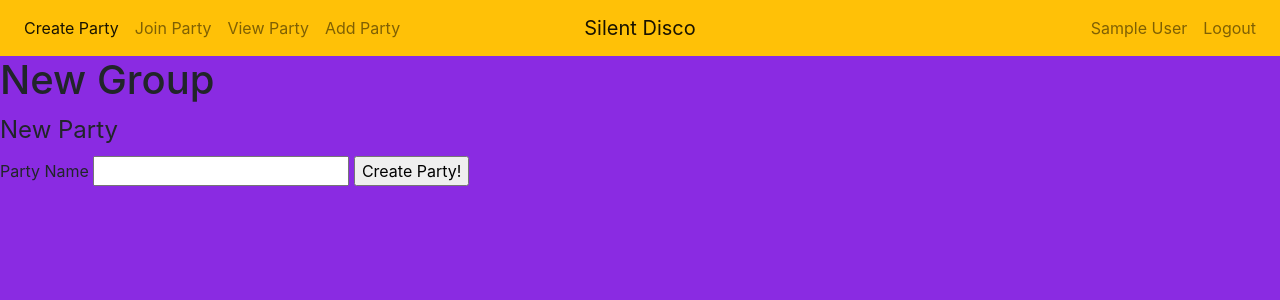
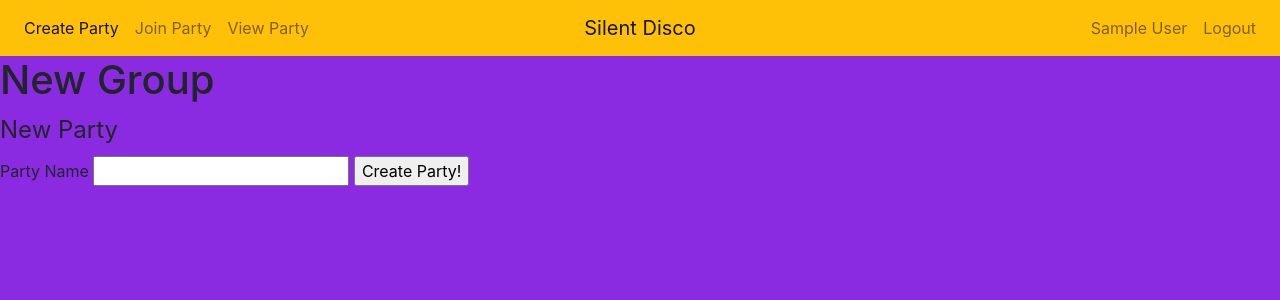
Before and after one commit to omarsagoo/silent-disco-v1, a Flask app: page /create_party in a window 1280 px wide. Shown: the top 300 px of the page. Run offline with Flask 2, Linux system fonts and the light colour scheme; the visitor is signed in with stand-in values (Sample User, id 1); data comes from the database, SQL or seed files in the repository; some libraries are stand-ins or nearby versions.

Commit message:
removed add party

```diff
--- a/app/templates/base/base.html
+++ b/app/templates/base/base.html
@@ -20,9 +20,6 @@
                         </li>
                         <li class="nav-item">
                             <a class="nav-link" href="#">View Party</a>
-                        </li>
-                        <li class="nav-item">
-                            <a class="nav-link" href="#">Add Party</a>
                         </li>
                     </ul>
                 </div>
```
